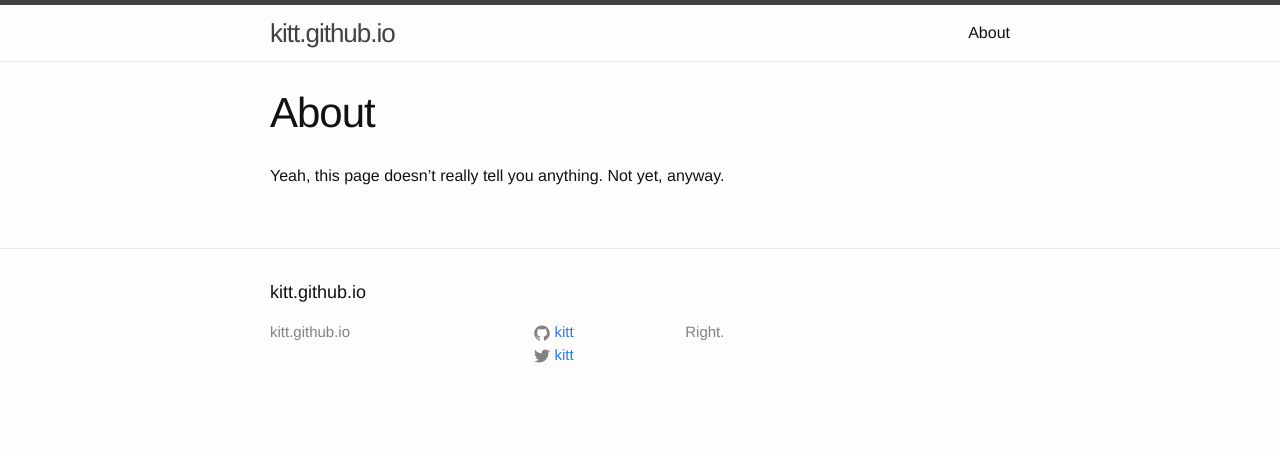
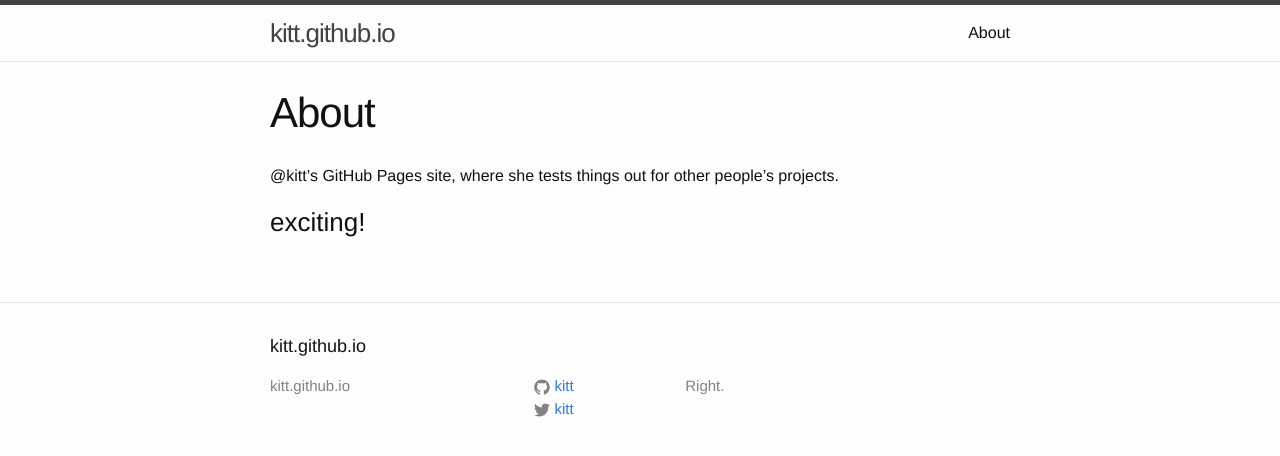
Before and after one commit to kitt/kitt.github.io, a Jekyll site: the page built from about.md, in a window 1280 px wide. Shown: the top 456 px of the page. Built offline with Jekyll 4.4.1, drawn with Linux system fonts in a browser that asks for light colours.

Commit message:
Used the editor to change the /about page
Checking to see if this'll work as a solution for out-of-tech-for-a-while tech people.

```diff
--- a/about.md
+++ b/about.md
@@ -4,4 +4,6 @@ title: About
 permalink: /about/
 ---
 
-Yeah, this page doesn't really tell you anything.  Not yet, anyway.
+@kitt's GitHub Pages site, where she tests things out for other people's projects.
+
+### exciting!
```
